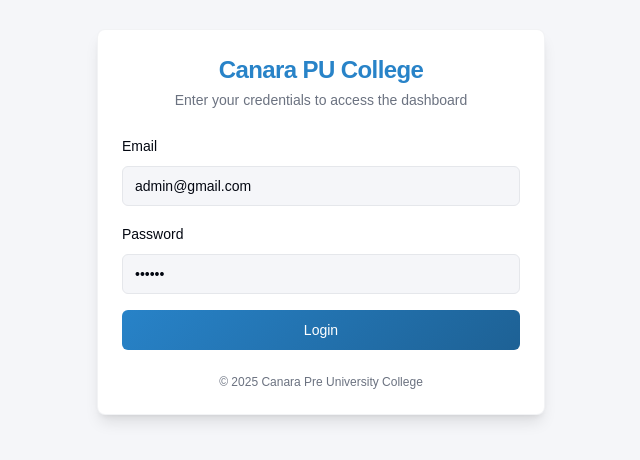
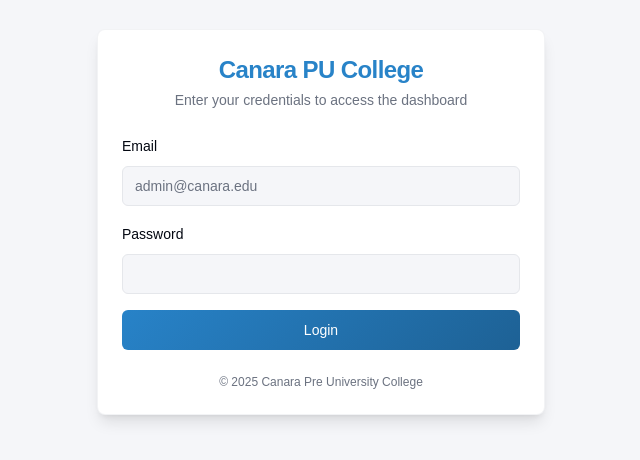
Before and after one commit to CanaraEngineeringCollage/canarapu-cms, a Next.js app: page /login in a window 1280 px wide. Shown: the part 178-638 px from the top of the page, without its empty margins (319-959 px from the left). Built offline with nearby package versions, Linux system fonts and the light colour scheme; no server answers.

Commit message:
udpations

```diff
--- a/app/login/page.tsx
+++ b/app/login/page.tsx
@@ -11,8 +11,8 @@ import { Loader2 } from 'lucide-react';
 import { toast } from 'sonner';
 
 export default function LoginPage() {
-  const [email, setEmail] = useState('admin@gmail.com');
-  const [password, setPassword] = useState('123456');
+  const [email, setEmail] = useState('');
+  const [password, setPassword] = useState('');
   const [isLoading, setIsLoading] = useState(false);
   const { login, user, loading } = useAuth();
   const router = useRouter();
```
Also changed, not shown: 1 other file (tests, documents, lock files or other folders).
